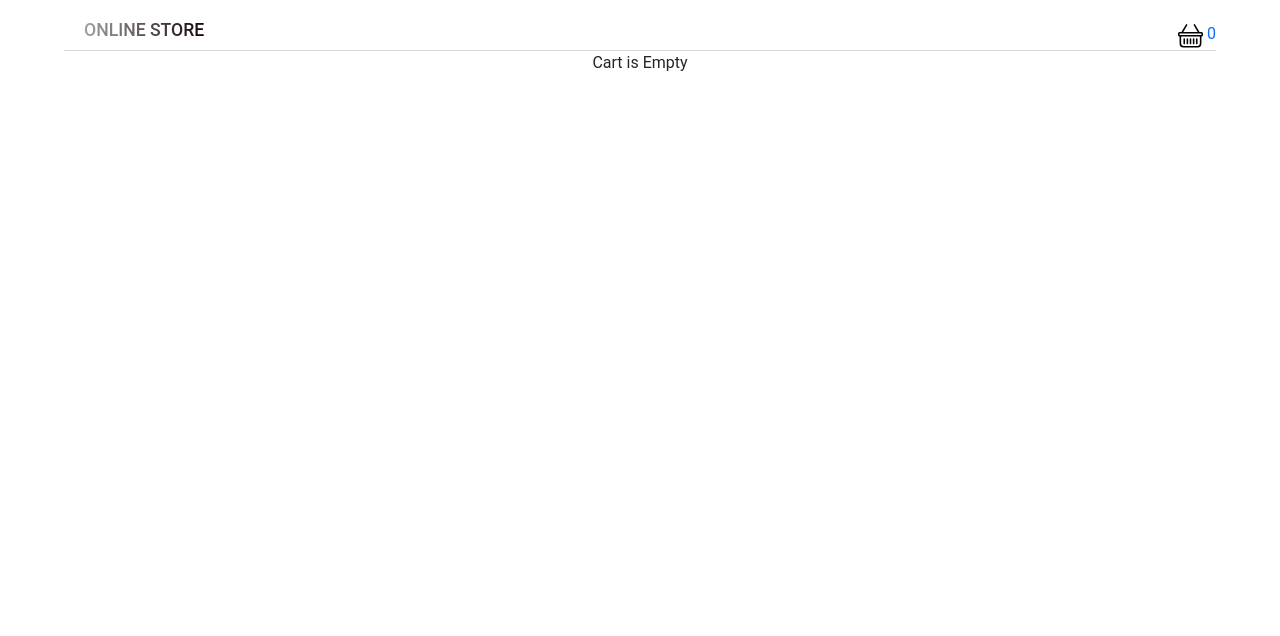
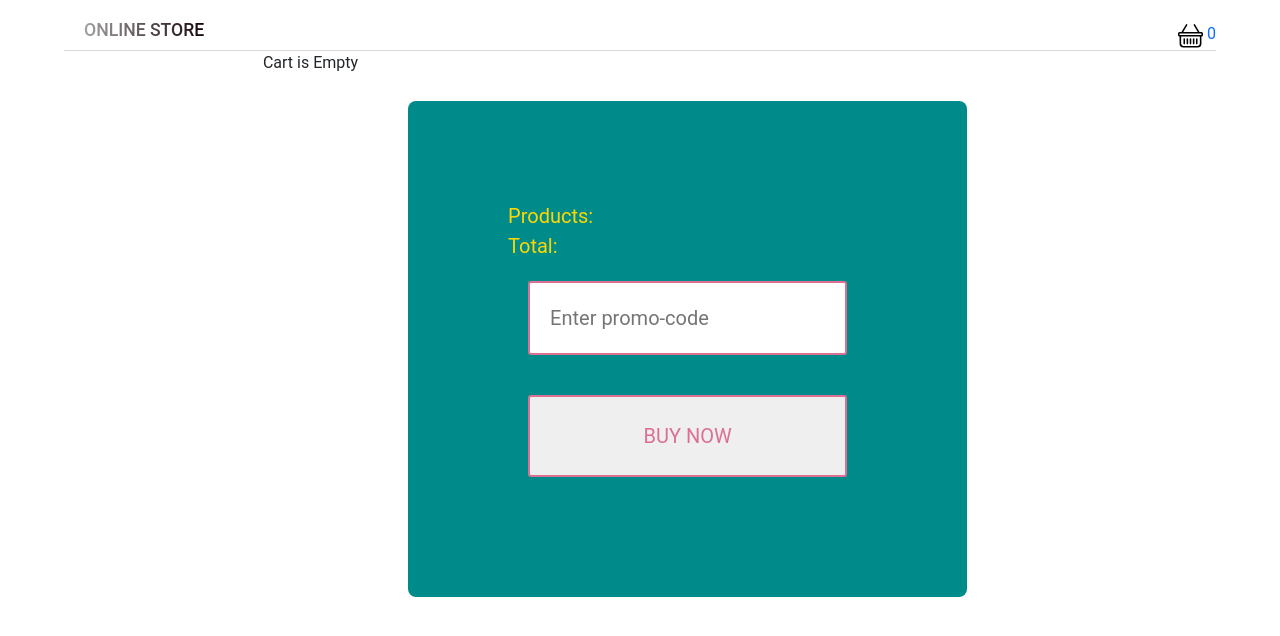
Before and after one commit to MihailMatveichuk/online-store, a React app: page /basket in a window 1280 px wide. Shown: the top 636 px of the page. Built offline with nearby package versions, Linux system fonts and the light colour scheme.

Commit message:
feat: add baskets components

```diff
--- a/src/App.tsx
+++ b/src/App.tsx
@@ -14,14 +14,13 @@ export const App = () => {
 
   function addToOrder(item: IPurchase) {
     setOrders([...orders, item]);
-
   }
 
   return (
     <div className="main-page">
       <Header orders ={orders}/>
       <Routes>
-        <Route path="/basket" element={<Basket />} />
+        <Route path="/basket" element={<Basket orders ={orders} />} />
         <Route path="/" element={<Purchases onAdd={addToOrder} />} />
       </Routes>
     </div>
--- a/src/components/Basket.tsx
+++ b/src/components/Basket.tsx
@@ -1,7 +1,46 @@
+import CartsProduct from './CartsProduct';
+import CartSummary from './CartSummary';
+import styled from 'styled-components';
+export interface IPurchase {
+  id: number;
+  title: string;
+  price: number;
+  description: string;
+  category: string;
+  image: string;
+  rating: {
+    rate: number;
+    count: number;
+  };
+}
+interface IOrdersProps {
+  orders: IPurchase[];
+}
 
+const BasketStyled = styled.div`
+  display: flex;
+  justify-content: space-between;
+`;
 
-export const Basket = () => {
+const CartsStyledDiv = styled.div`
+ display: flex;
+ flex-direction:column;
+
+`
+
+export const Basket = ({ orders }: IOrdersProps) => {
   return (
-    <div>Cart is Empty</div>
-  )
-}
+    <BasketStyled>
+      <CartsStyledDiv>
+
+      {orders.length === 0 ? (
+        <div>Cart is Empty</div>
+      ) : (
+        orders.map((product) => <CartsProduct product={product} />)
+      )}
+
+           </CartsStyledDiv>
+       <CartSummary/>
+    </BasketStyled>
+  );
+};
--- /dev/null
+++ b/src/components/CartSummary.tsx
@@ -0,0 +1,47 @@
+import styled from 'styled-components';
+
+const SummaryStyledDiv = styled.div`
+  display: flex;
+  flex-direction: column;
+  margin: 50px;
+  padding: 5em;
+  background: darkcyan;
+  color: gold;
+  border-radius: 8px;
+  font-size: 20px;
+
+
+`;
+const BuyButtonStyled = styled.button`
+  color: palevioletred;
+  font-size: 1em;
+  margin: 1em;
+  padding: 1.2em 1em;
+  border: 2px solid palevioletred;
+  border-radius: 3px;
+`;
+
+const InputStyled = styled.input.attrs((props) => ({
+  type: 'text',
+  size: props.size || '1em',
+}))`
+  color: palevioletred;
+  font-size: 1em;
+  border: 2px solid palevioletred;
+  border-radius: 3px;
+  margin: ${(props) => props.size};
+  padding: ${(props) => props.size};
+`;
+
+const CartSummary = () => {
+  return (
+    <SummaryStyledDiv>
+      <div>Products:</div>
+      <div>Total:</div>
+      <InputStyled placeholder="Enter promo-code" />
+      <BuyButtonStyled> BUY NOW </BuyButtonStyled>
+    </SummaryStyledDiv>
+  );
+};
+
+export default CartSummary;
--- /dev/null
+++ b/src/components/CartsProduct.tsx
@@ -0,0 +1,31 @@
+import { IPurchase } from './Header';
+
+import styled from 'styled-components';
+
+interface IBasketProps {
+  product: IPurchase;
+}
+
+const CartStyledDiv = styled.div`
+  border: 2px solid palevioletred;
+  border-radius: 3px;
+  margin: 1em;
+  padding: 1em;
+  display: flex;
+`;
+
+const CartsProduct = ({ product }: IBasketProps) => {
+  return (
+    <CartStyledDiv>
+      <div>
+        <img src={product.image} className="card-image" alt={product.title} />
+      </div>
+      <div>
+        <h5>{product.title}</h5>
+      </div>
+      <p className="font-bold">{product.price}</p>
+    </CartStyledDiv>
+  );
+};
+
+export default CartsProduct;
--- a/src/components/Purchase.tsx
+++ b/src/components/Purchase.tsx
@@ -3,7 +3,7 @@ import styled from 'styled-components';
 import '../style.css';
 interface IProductProps {
   product: IPurchase;
-  onAdd: (item: IPurchase) => void;
+  onAdd: (item: IPurchase) => void | undefined;
 }
 export interface IPurchase {
   id: number;
```
